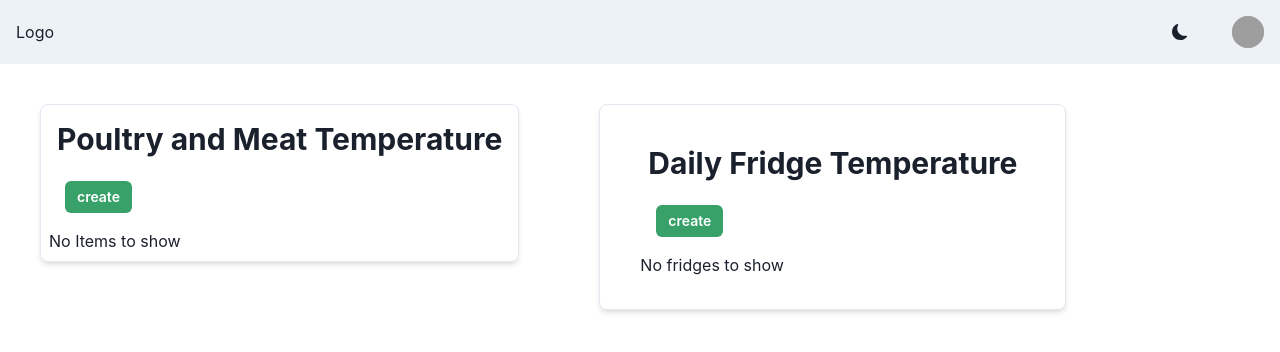
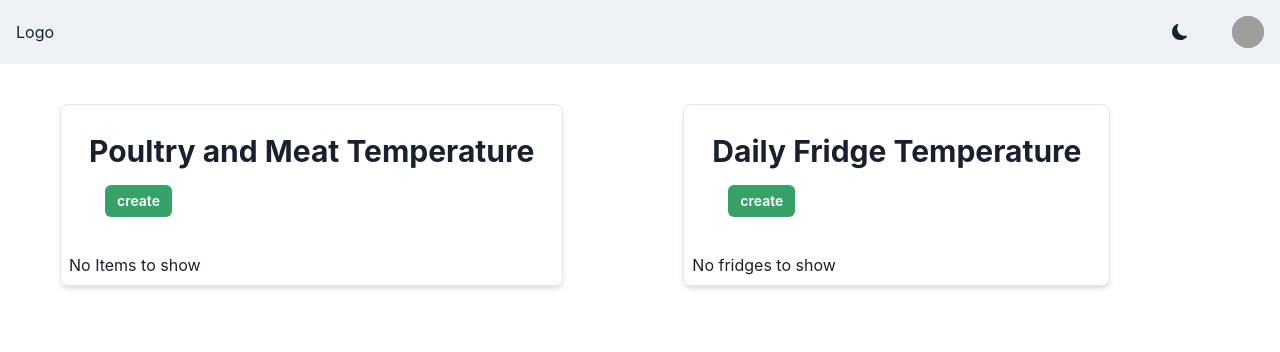
Before and after one commit to kokoaono/mpi-temp, a React (Create React App) app: page /login in a window 1280 px wide. Both pictures are taken after a click on the button "Log in". Shown: the top 352 px of the page. Built offline with nearby package versions, Linux system fonts and the light colour scheme; grey boxes are pictures that could not be loaded.

Commit message:
working on log in

```diff
--- a/src/components/Accounts/useForm.js
+++ b/src/components/Accounts/useForm.js
@@ -5,7 +5,7 @@ import { getUserData } from '../Lsfunctions';
 
 //For registration
 export const useForm = (Validate, callback) => {
-  const [users, setUsers] = useState(getUserData());
+  const [user, setUser] = useState(getUserData());
   const [values, setValues] = useState({
     name: '',
     email: '',
@@ -37,7 +37,7 @@ export const useForm = (Validate, callback) => {
       return setErrors(Validate(values))
     }
     try {
-      await setUsers([...users, newUser])
+      await setUser([...user, newUser])
       setIsSubmitting(true)
     } catch {
       setErrors('')
@@ -55,8 +55,8 @@ export const useForm = (Validate, callback) => {
   }, [errors, isSubmitting, values, callback])
 
   useEffect(() => {
-    localStorage.setItem('users', JSON.stringify(users))
-  }, [users])
+    localStorage.setItem('user', JSON.stringify(user))
+  }, [user])
 
   return { handleChange, values, handleSubmit, handlePassword, show, errors }
 };
--- a/src/components/CoolRoom/AddFridge.js
+++ b/src/components/CoolRoom/AddFridge.js
@@ -37,17 +37,15 @@ export const AddFridge = () => {
     setFridgeTemp('');
   };
 
-
   return (
     <Flex m={5}>
-      <FormControl >
-        <Box my={3}>
+      <FormControl>
+        <Box>
           <Input
             type='text'
             placeholder='FridgeName/ No'
             value={fridgeName}
             onChange={e => setFridgeName(e.target.value)}
-
           />
           {errors.fridgeName && (
             <FormHelperText color='red'>
@@ -72,6 +70,7 @@ export const AddFridge = () => {
           w={'100%'}
           p={4}
           size='sm'
+          shadow={'lg'}
           variant={'solid'}
           colorScheme='green'
           onClick={handleSubmit}
--- a/src/components/CoolRoom/FridgeApp.js
+++ b/src/components/CoolRoom/FridgeApp.js
@@ -16,25 +16,28 @@ export const FridgeApp = () => {
   }, [fridges]);
 
   return (
-    <Flex m={10}
-    >
+    <Box mx={5}>
+      <Flex m={10}>
         <Box
-        p={8}
-        px={10}
+          p={2}
           shadow='md'
           maxW='lg'
           borderWidth='1px'
           borderRadius='lg'
           overflow='hidden'
         >
+
+          <Box alignItems={'center'} p={5}>
             <FridgeHeader
               onAdd={() => setShowAddFridge(!showAddFridge)}
               showAdd={showAddFridge}
             />
+          </Box>
           {showAddFridge && <AddFridge />}
 
-        {fridges.length > 0 ? (<Fridges />) : 'No fridges to show'}
+          {fridges.length > 0 ? <Fridges /> : 'No fridges to show'}
         </Box>
       </Flex>
+    </Box>
   )
 };
--- a/src/components/CoolRoom/FridgeHeader.js
+++ b/src/components/CoolRoom/FridgeHeader.js
@@ -2,12 +2,9 @@ import { Button, Box, Heading, Flex } from '@chakra-ui/react';
 
 export const FridgeHeader = ({ title, onAdd, showAdd }) => {
   return (
-    <Flex
-      align={'center'}
-      justify={'center'}
-    >
+    <Flex align={'center'} justify={'center'}>
       <Box>
-        <Heading as='h3' size='lg' p={2}>{title}</Heading>
+        <Heading as='h3' size='lg'>{title}</Heading>
         <Button
           m={4}
           size='sm'
@@ -16,8 +13,9 @@ export const FridgeHeader = ({ title, onAdd, showAdd }) => {
         >
           {showAdd ? 'close' : 'create'}
         </Button>
+
       </Box>
-    </Flex>
+    </Flex >
   )
 };
 
--- a/src/components/Food/AddItem.js
+++ b/src/components/Food/AddItem.js
@@ -89,6 +89,7 @@ export const AddItem = () => {
           w={'100%'}
           p={4}
           size='sm'
+          shadow={'lg'}
           variant='solid'
           colorScheme='green'
           onClick={handleSutmit}
--- a/src/components/Food/FoodApp.js
+++ b/src/components/Food/FoodApp.js
@@ -16,7 +16,7 @@ export const FoodApp = () => {
   }, [items]);
 
   return (
-    <Box>
+    <Box mx={5}>
       <Flex m={10}>
         <Box
           p={2}
@@ -26,13 +26,15 @@ export const FoodApp = () => {
           borderRadius='lg'
           overflow='hidden'
         >
-          <FoodHeader
-            onAdd={() => setShowAddItem(!showAddItem)}
-            showAdd={showAddItem}
-          />
+          <Box alignItems={'center'} p={5}>
+            <FoodHeader
+              onAdd={() => setShowAddItem(!showAddItem)}
+              showAdd={showAddItem}
+            />
+          </Box>
           {showAddItem && <AddItem />}
 
-          {items.length > 0 ? (<FoodItems />) : ('No Items to show')}
+          {items.length > 0 ? <FoodItems /> : 'No Items to show'}
         </Box>
       </Flex >
     </Box >
--- a/src/components/Food/FoodHeader.js
+++ b/src/components/Food/FoodHeader.js
@@ -3,12 +3,9 @@ import { Button, Box, Flex, Heading } from '@chakra-ui/react';
 
 export const FoodHeader = ({ foodTitle, onAdd, showAdd }) => {
   return (
-    <Flex
-      align={'center'}
-      justify={'center'}
-    >
+    <Flex align={'center'} justify={'center'}>
       <Box>
-        <Heading as='h3' size='lg' p={2} >{foodTitle}</Heading>
+        <Heading as='h3' size='lg'>{foodTitle}</Heading>
         <Button
           m={4}
           size='sm'
--- a/src/components/Lsfunctions.js
+++ b/src/components/Lsfunctions.js
@@ -25,7 +25,7 @@ function getItemData() {
 };
 
 function getUserData() {
-  const savedUser = localStorage.getItem('users');
+  const savedUser = localStorage.getItem('user');
   if (savedUser) {
     return JSON.parse(savedUser)
   } else {
--- a/src/components/NavigationBar/Nav.js
+++ b/src/components/NavigationBar/Nav.js
@@ -1,7 +1,7 @@
 import React from 'react';
 import { useNavigate } from 'react-router-dom';
 import { BsMoonFill, BsFillSunFill } from 'react-icons/bs';
-
+import { useAuth } from '../Context/AuthContext';
 import {
   Box,
   Flex,
@@ -18,9 +18,8 @@ import {
   Stack,
   useColorMode,
   Center,
-  HStack,
+  HStack
 } from '@chakra-ui/react';
-import { useAuth } from '../Context/AuthContext';
 
 export const Nav = () => {
   const { colorMode, toggleColorMode } = useColorMode();
@@ -70,7 +69,7 @@ export const Nav = () => {
                   </Center>
                   <br />
                   <Center>
-                    <p>Username</p>
+                    <p>username</p>
                   </Center>
                   <br />
                   <MenuDivider />
--- a/src/components/NavigationBar/NavigationBar.js
+++ b/src/components/NavigationBar/NavigationBar.js
@@ -1,5 +1,4 @@
 import React from 'react';
-import NavHoverBox from './NavHoverBox';
 import {
   Flex,
   Link,
@@ -40,7 +39,6 @@ const NavigationBar = ({ navSize, title, icon, active, description }) => (
         h={200}
         ml={5}
       >
-        {/* <NavHoverBox title={title} icon={icon} decription={description} /> */}
       </MenuList>
     </Menu>
   </Flex>
```
Lines whose indentation alone changed are shown as unchanged.
